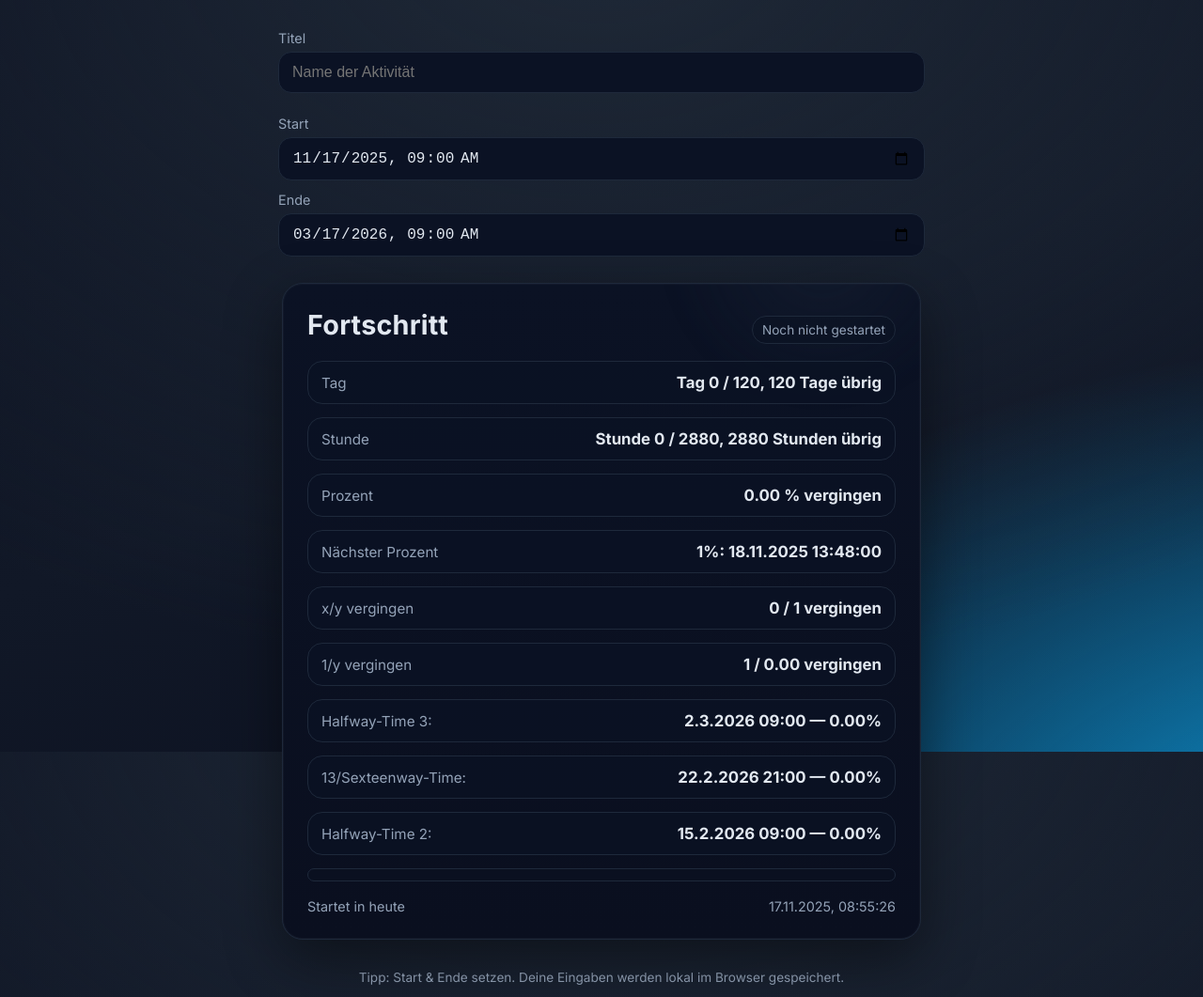
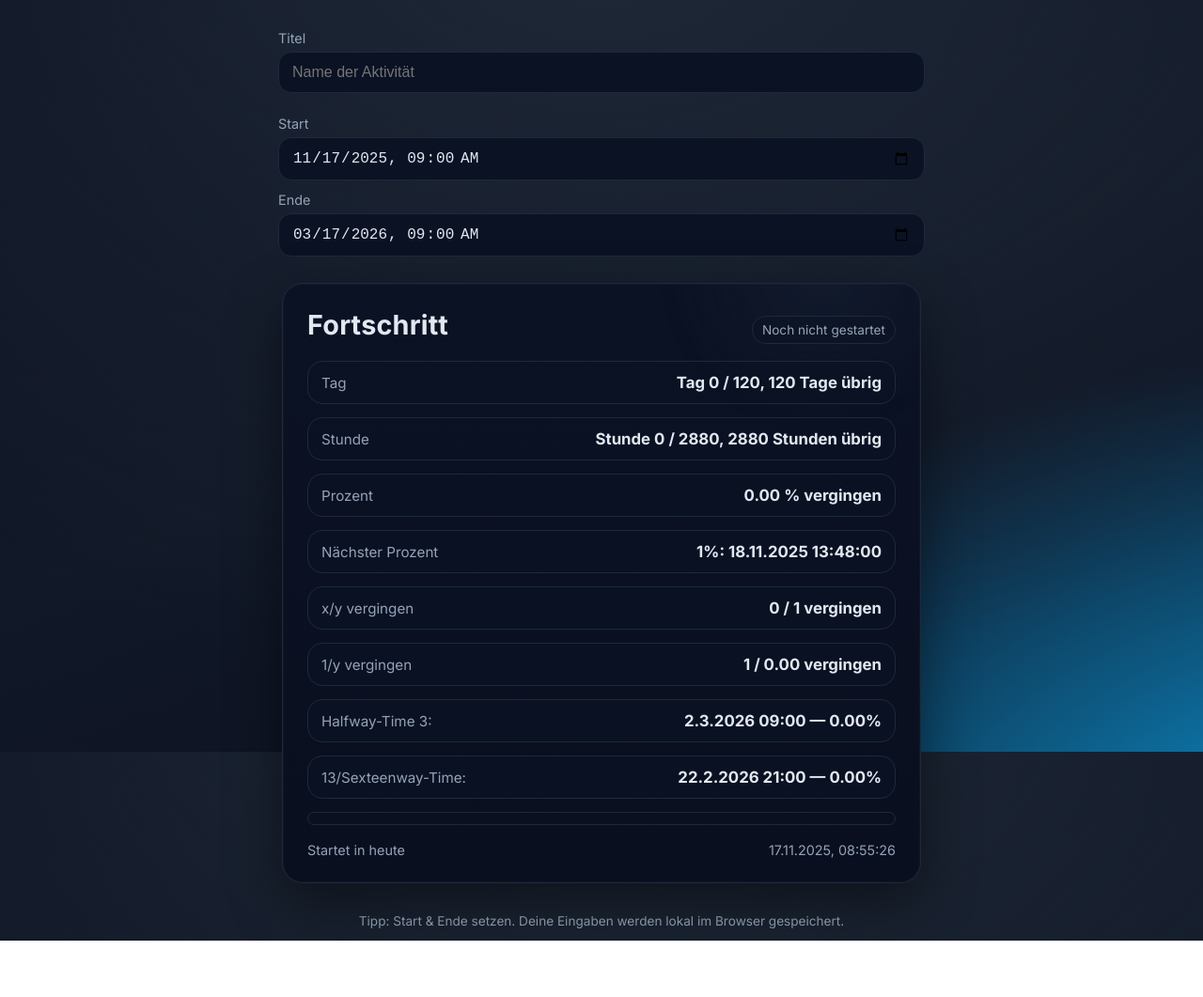
Before and after one commit to Andi-180/progress-tracker, a plain HTML site: page index.html in a window 1280 px wide. Shown: the whole page at 94% size. After the commit the page ends 1001 px from the top, so only its background shows below. Drawn offline with Linux system fonts and the light colour scheme.

Commit message:
remove qwt

```diff
--- a/index.html
+++ b/index.html
@@ -233,10 +233,12 @@
           <div class="label">13/Sexteenway-Time:</div>
           <div class="value" id="swt-line">–</div>
         </div>
+		<!--
 		<div class="row">
           <div class="label">Halfway-Time 2:</div>
           <div class="value" id="qwt-line">–</div>
         </div>
+		-->
 		<!--
 		<div class="row">
           <div class="label">Halfway-Time:</div>
@@ -402,7 +404,7 @@
 
 	  const sixteenTime = new Date(start.getTime() + (end - start) * 0.25 * 0.25 * 13);
 	  const eightTime = new Date(start.getTime() + (end - start) * 0.25 * 0.5 * 7);
-	  const quarterTime = new Date(start.getTime() + (end - start) * 0.25 * 3);
+	  //const quarterTime = new Date(start.getTime() + (end - start) * 0.25 * 3);
 	  //const halfwayTime = new Date(start.getTime() + (end - start) * 0.5);
 
 	  // Für sixteenTime
@@ -412,7 +414,7 @@
 	  document.querySelector("#awt-line").innerText = `${formatDateTime(eightTime)} — ${( (elapsedMs / totalMs) * 100 * 8 / 7 ).toFixed(2)}%`;
 
 	  // für Quarter
-	  document.querySelector("#qwt-line").innerText = `${formatDateTime(quarterTime)} — ${( (elapsedMs / totalMs) * 100 * 4 / 3 ).toFixed(2)}%`;
+	  //document.querySelector("#qwt-line").innerText = `${formatDateTime(quarterTime)} — ${( (elapsedMs / totalMs) * 100 * 4 / 3 ).toFixed(2)}%`;
 
 	  // für Halfway
 	  //document.querySelector("#hwt-line").innerText = `${formatDateTime(halfwayTime)} — ${( (elapsedMs / totalMs) * 100 * 2 ).toFixed(2)}%`;
```
